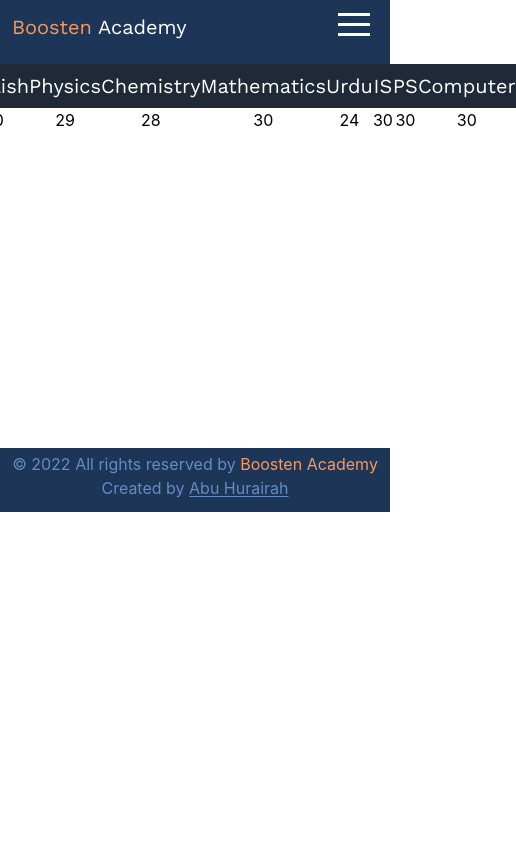
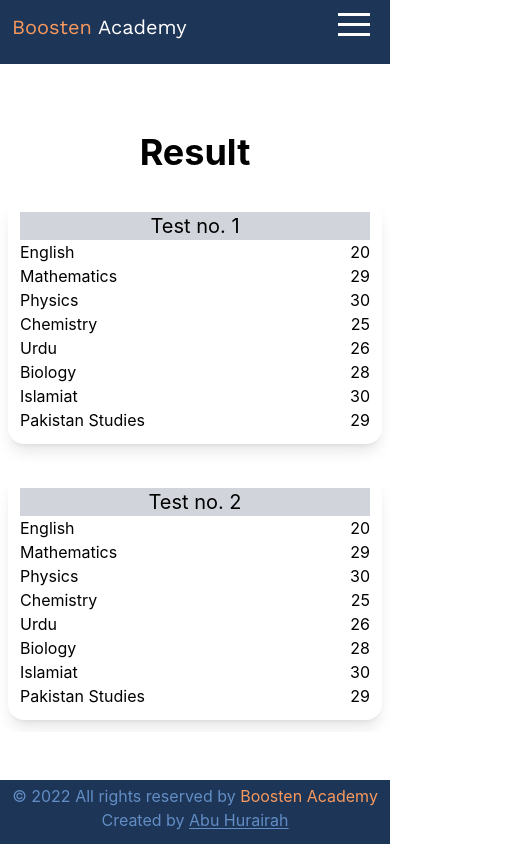
Before and after one commit to AbuHurairah127/boosten-academy-react-web, a React (Create React App) app: page /result in a window 390 px wide. Shown: the whole page, 516 px wide, since content can reach past the window. Built offline with nearby package versions, Linux system fonts and the light colour scheme.

Commit message:
result card full responsive

```diff
--- a/src/components/bottom/Bottom.js
+++ b/src/components/bottom/Bottom.js
@@ -16,12 +16,12 @@ const Bottom = () => {
           <div className="leftHeader flex flex-col items-center lg:items-start pt-5 lg:pt-0">
             <HashLink smooth to="/#top">
               <h1
-                className="text-4xl inline"
+                className="text-4xl sm:inline"
                 style={{ fontFamily: "work sans" }}
               >
-                <span className="text-4xl text-[#F9995D] inline">
+                <h1 className="text-4xl text-[#F9995D] sm:inline">
                   Boosten&nbsp;
-                </span>
+                </h1>
                 Academy
               </h1>
             </HashLink>
@@ -58,7 +58,7 @@ const Bottom = () => {
           </div>
         </div>
         <div className="right lg:mr-5">
-          <div className="rightHeader flex flex-col lg:justify-between h-full items-center lg:items-start">
+          <div className="rightHeader flex flex-col  lg:justify-between h-full items-center lg:items-start">
             <div>
               <h1 className="text-white pb-5 text-xl">Newsletter :</h1>
               <div className="flex flex-col lg:flex-row items-center lg:items-start">
@@ -66,7 +66,7 @@ const Bottom = () => {
                   type="email"
                   placeholder="Your Email Here"
                   required
-                  className="md:w-[60vw] outline-0 px-4 py-1 rounded-sm border-2 text-black z-10"
+                  className="md:w-[60vw] lg:w-auto outline-0 px-4 py-1.5 rounded-sm border-2 text-black z-10"
                 />
                 <div className="lg:relative lg:right-2 z-0">
                   <Button label="Subscribe" />
@@ -91,7 +91,6 @@ const Bottom = () => {
           </div>
         </div>
       </div>
-      <div></div>
     </div>
   );
 };
--- a/src/components/hero/Hero.js
+++ b/src/components/hero/Hero.js
@@ -9,7 +9,7 @@ const Hero = () => {
   const isUserLoggined = useSelector(
     (store) => store.authReducer.isUserLoggined
   );
-  console.log(isUserLoggined);
+
   return (
     <div
       id="hero"
--- a/src/components/navbar/Navbar.js
+++ b/src/components/navbar/Navbar.js
@@ -13,7 +13,6 @@ const Navbar = () => {
   const isUserLoggined = useSelector(
     (store) => store.authReducer.isUserLoggined
   );
-  console.log(isUserLoggined);
   const [clicked, setClicked] = useState(false);
   const logoutUser = () => {
     dispatch(userLogout());
@@ -52,7 +51,6 @@ const Navbar = () => {
             <button
               onClick={() => {
                 setClicked(!clicked);
-                console.log(clicked);
               }}
             >
               <Humburger color="white" />
--- a/src/components/resultTable/ResultTable.js
+++ b/src/components/resultTable/ResultTable.js
@@ -2,10 +2,11 @@ import React from "react";
 import { marks } from "./../../constantData/Data";
 
 const ResultTable = () => {
-  console.log(marks.testNo);
   return (
-    <div className="w-screen h-96 flex  justify-center items-start">
-      <table className="w-[90vw]">
+    <div className="w-screen min-h-96 flex flex-col items-center justify-evenly overflow-auto my-12">
+      <h1 className="text-4xl font-bold py-5">Result</h1>
+      {/* Tablet and big screen result */}
+      <table className="hidden md:table md:w-[90vw] ">
         <thead>
           <tr className="bg-gray-800">
             <td
@@ -26,14 +27,146 @@ const ResultTable = () => {
           </tr>
         </thead>
         <tbody className="w-full">
+          <tr className="py-2 bg-gray-200 border-y-2 border-gray-900">
+            <td className="text-center py-2">Test No. {1}</td>
+            {marks.map((item) => (
+              <td className="text-center py-2">{item.marks}</td>
+            ))}
+          </tr>
           <tr>
-            <td className="text-center">Test No. {marks[0].testNo}</td>
+            <td className="text-center py-2">Test No. {2}</td>
             {marks.map((item) => (
-              <td className="text-center">{item.marks}</td>
+              <td className="text-center py-2">{item.marks}</td>
+            ))}
+          </tr>
+          <tr className="py-2 bg-gray-200 border-y-2 border-gray-900">
+            <td className="text-center py-2">Test No. {3}</td>
+            {marks.map((item) => (
+              <td className="text-center py-2">{item.marks}</td>
             ))}
           </tr>
         </tbody>
       </table>
+      {/* mobile screen result */}
+      <div className="grid grid-cols-1 gap-4 md:hidden w-full overflow-auto">
+        <div className=" m-2 p-3 rounded-2xl shadow-lg">
+          <div className="resultCardHeader text-center text-xl bg-gray-300">
+            <p>Test no. 1</p>
+          </div>
+          <div className="resultCardmain flex-flex-col">
+            <div className="flex justify-between">
+              <p>English</p>
+              <p>20</p>
+            </div>
+            <div className="flex justify-between">
+              <p>Mathematics</p>
+              <p>29</p>
+            </div>
+            <div className="flex justify-between">
+              <p>Physics</p>
+              <p>30</p>
+            </div>
+            <div className="flex justify-between">
+              <p>Chemistry</p>
+              <p>25</p>
+            </div>
+            <div className="flex justify-between">
+              <p>Urdu</p>
+              <p>26</p>
+            </div>
+            <div className="flex justify-between">
+              <p>Biology</p>
+              <p>28</p>
+            </div>
+            <div className="flex justify-between">
+              <p>Islamiat</p>
+              <p>30</p>
+            </div>
+            <div className="flex justify-between">
+              <p>Pakistan Studies</p>
+              <p>29</p>
+            </div>
+          </div>
+        </div>
+        <div className=" m-2 p-3 rounded-2xl shadow-lg">
+          <div className="resultCardHeader text-center text-xl bg-gray-300">
+            <p>Test no. 2</p>
+          </div>
+          <div className="resultCardmain flex-flex-col">
+            <div className="flex justify-between">
+              <p>English</p>
+              <p>20</p>
+            </div>
+            <div className="flex justify-between">
+              <p>Mathematics</p>
+              <p>29</p>
+            </div>
+            <div className="flex justify-between">
+              <p>Physics</p>
+              <p>30</p>
+            </div>
+            <div className="flex justify-between">
+              <p>Chemistry</p>
+              <p>25</p>
+            </div>
+            <div className="flex justify-between">
+              <p>Urdu</p>
+              <p>26</p>
+            </div>
+            <div className="flex justify-between">
+              <p>Biology</p>
+              <p>28</p>
+            </div>
+            <div className="flex justify-between">
+              <p>Islamiat</p>
+              <p>30</p>
+            </div>
+            <div className="flex justify-between">
+              <p>Pakistan Studies</p>
+              <p>29</p>
+            </div>
+          </div>
+        </div>
+        <div className=" m-2 p-3 rounded-2xl shadow-lg">
+          <div className="resultCardHeader text-center text-xl bg-gray-300">
+            <p>Test no. 3</p>
+          </div>
+          <div className="resultCardmain flex-flex-col">
+            <div className="flex justify-between">
+              <p>English</p>
+              <p>20</p>
+            </div>
+            <div className="flex justify-between">
+              <p>Mathematics</p>
+              <p>29</p>
+            </div>
+            <div className="flex justify-between">
+              <p>Physics</p>
+              <p>30</p>
+            </div>
+            <div className="flex justify-between">
+              <p>Chemistry</p>
+              <p>25</p>
+            </div>
+            <div className="flex justify-between">
+              <p>Urdu</p>
+              <p>26</p>
+            </div>
+            <div className="flex justify-between">
+              <p>Biology</p>
+              <p>28</p>
+            </div>
+            <div className="flex justify-between">
+              <p>Islamiat</p>
+              <p>30</p>
+            </div>
+            <div className="flex justify-between">
+              <p>Pakistan Studies</p>
+              <p>29</p>
+            </div>
+          </div>
+        </div>
+      </div>
     </div>
   );
 };
--- a/src/pages/home/Home.js
+++ b/src/pages/home/Home.js
@@ -5,10 +5,15 @@ import Classes from "./../../components/classes/Classes";
 import Ads from "./../../components/ads/Ads";
 import ContactForm from "./../../components/constactUs/ContactForm";
 import Bottom from "../../components/bottom/Bottom";
+import Navbar from "../../components/navbar/Navbar";
+import Footer from "../../components/footer/Footer";
 
 const Home = () => {
   return (
     <div className="container-fluid">
+      <div className="navbarContainer z-0">
+        <Navbar />
+      </div>
       <div className="heroContainer z-0">
         <Hero />
       </div>
@@ -27,6 +32,9 @@ const Home = () => {
       <div className="footerCContainer">
         <Bottom />
       </div>
+      <div className="footerContainer">
+        <Footer />
+      </div>
     </div>
   );
 };
--- a/src/pages/login/Login.js
+++ b/src/pages/login/Login.js
@@ -3,6 +3,8 @@ import Button from "../../components/button/Button";
 import { useDispatch } from "react-redux";
 import { userLogin } from "./../../store/actions/authActions";
 import { Link } from "react-router-dom";
+import Navbar from "../../components/navbar/Navbar";
+import Footer from "../../components/footer/Footer";
 const Login = () => {
   const dispatch = useDispatch();
   const loginUser = () => {
@@ -10,11 +12,14 @@ const Login = () => {
   };
   return (
     <div
-      className="max-w-screen flex flex-col justify-center h-[80vh]"
+      className="max-w-screen flex flex-col justify-between h-[100vh]"
       style={{
         fontFamily: "work sans",
       }}
     >
+      <div className="navbarContainer">
+        <Navbar />
+      </div>
       <div className="mx-auto">
         <div
           className="loginForm w-[80vw] flex flex-col items-center justify-evenly min-h-[60vh]"
@@ -42,6 +47,9 @@ const Login = () => {
           </div>
         </div>
       </div>
+      <div>
+        <Footer />
+      </div>
     </div>
   );
 };
--- a/src/pages/result/Result.js
+++ b/src/pages/result/Result.js
@@ -1,10 +1,18 @@
 import React from "react";
+import Footer from "../../components/footer/Footer";
+import Navbar from "../../components/navbar/Navbar";
 import ResultTable from "../../components/resultTable/ResultTable";
 
 const Result = () => {
   return (
-    <div>
+    <div className="flex flex-col justify-between h-[100vh]">
+      <div>
+        <Navbar />
+      </div>
       <ResultTable />
+      <div>
+        <Footer />
+      </div>
     </div>
   );
 };
--- a/src/routing/Routing.js
+++ b/src/routing/Routing.js
@@ -1,7 +1,6 @@
 import React from "react";
 import { BrowserRouter, Routes, Route } from "react-router-dom";
-import Navbar from "./../components/navbar/Navbar";
-import Footer from "./../components/footer/Footer";
+
 import Home from "../pages/home/Home";
 import Login from "../pages/login/Login";
 import Result from "../pages/result/Result";
@@ -9,7 +8,6 @@ import Result from "../pages/result/Result";
 const Routing = () => {
   return (
     <BrowserRouter>
-      <Navbar />
       <main>
         <Routes>
           <Route path="/" element={<Home />} />
@@ -17,7 +15,6 @@ const Routing = () => {
           <Route path="/result" element={<Result />} />
         </Routes>
       </main>
-      <Footer />
     </BrowserRouter>
   );
 };
```
